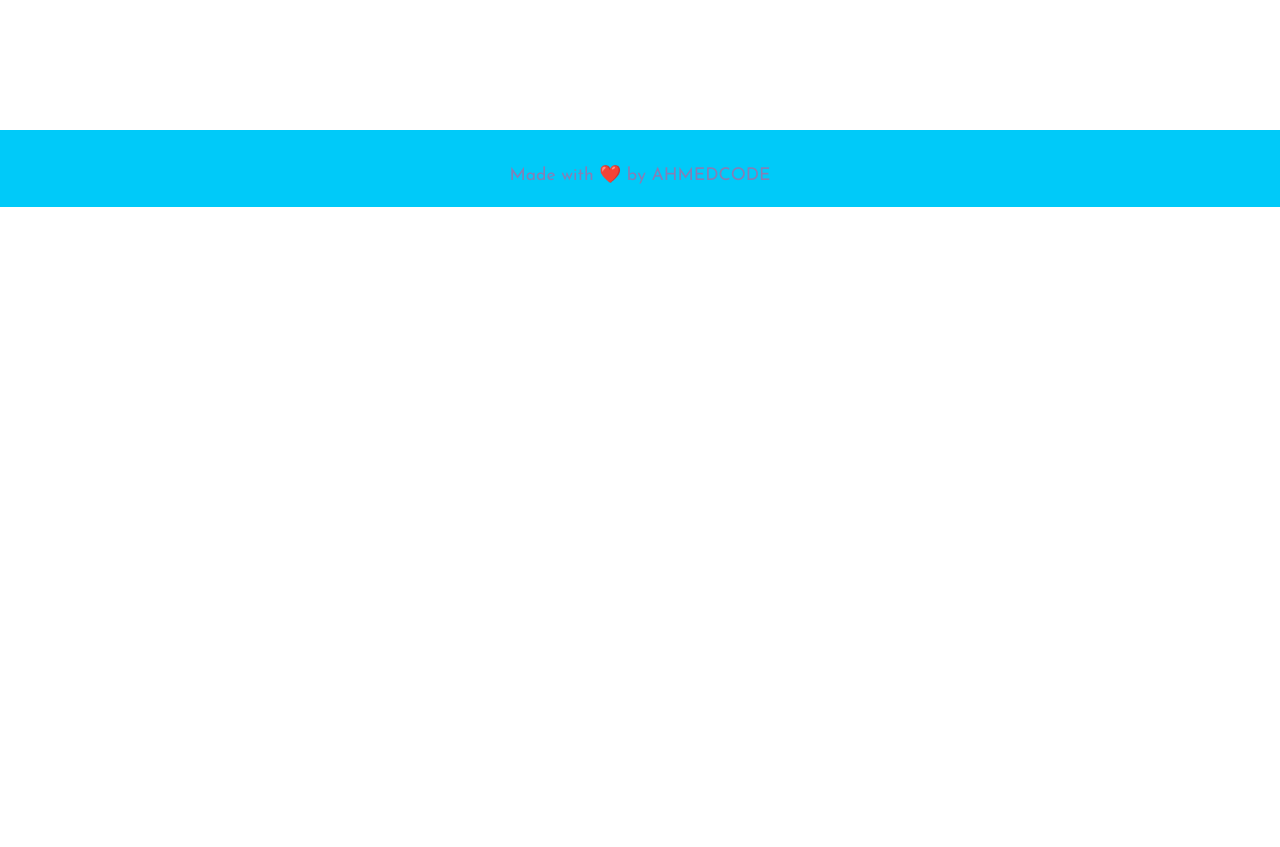
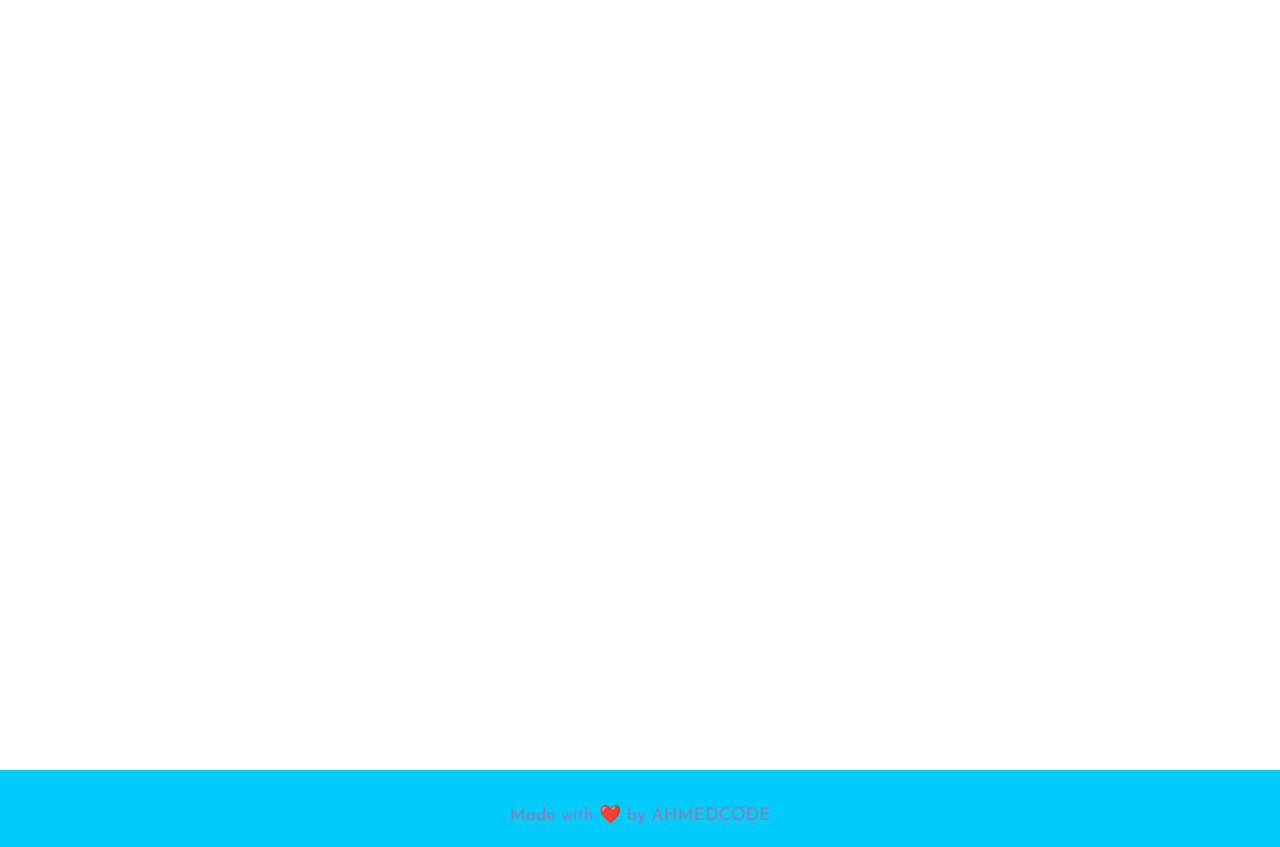
Before and after one commit to Ahmed-Sabry1/NOUR, a Next.js app: page / in a window 1280 px wide. Shown: the part 2200-3047 px from the top of the page. Before the commit the page ends 2407 px from the top, so only its background shows below. Built offline with nearby package versions, Linux system fonts and the light colour scheme.

Commit message:
Your commit message here

```diff
--- a/src/components/Footer/Footer.css
+++ b/src/components/Footer/Footer.css
@@ -1,5 +1,5 @@
 .f-wrapper {
-    margin-top: 60rem;
+    margin-top: 100rem;
 }
 
 .f-wrapper .container {
```
